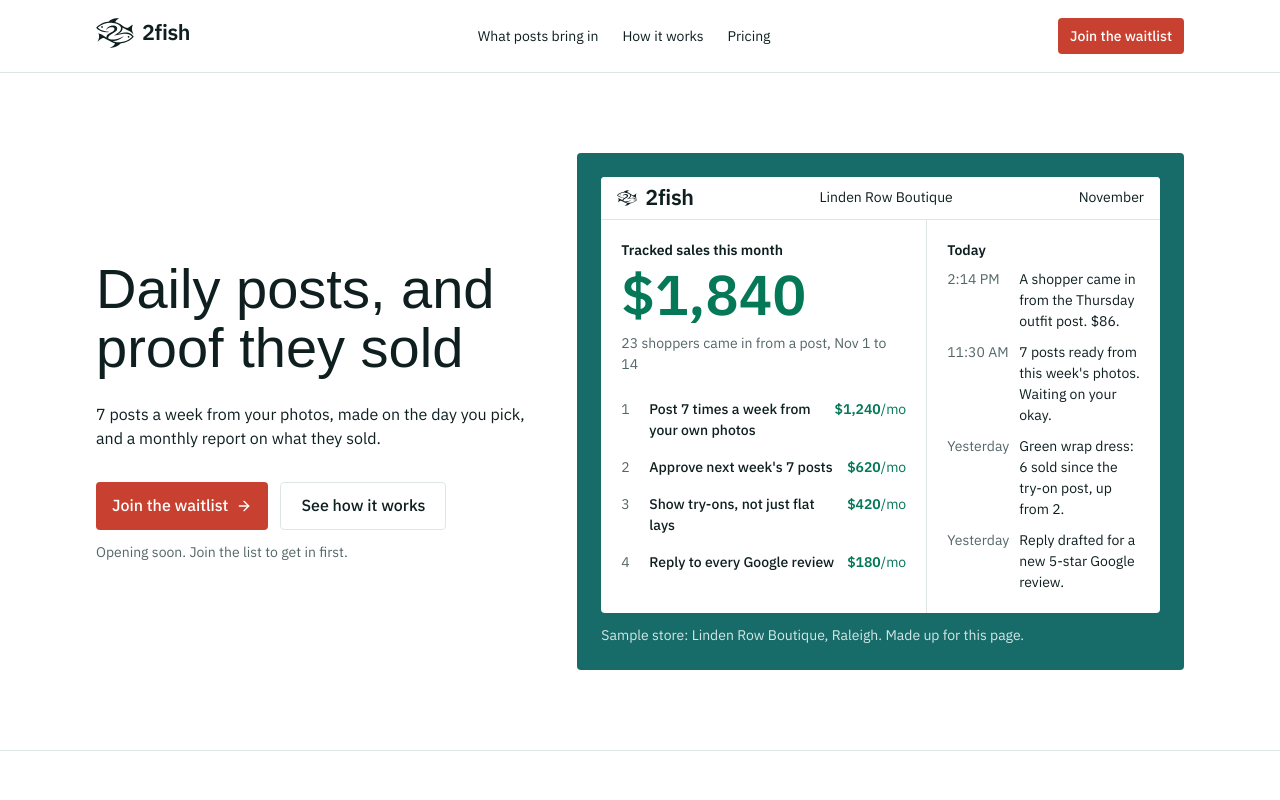
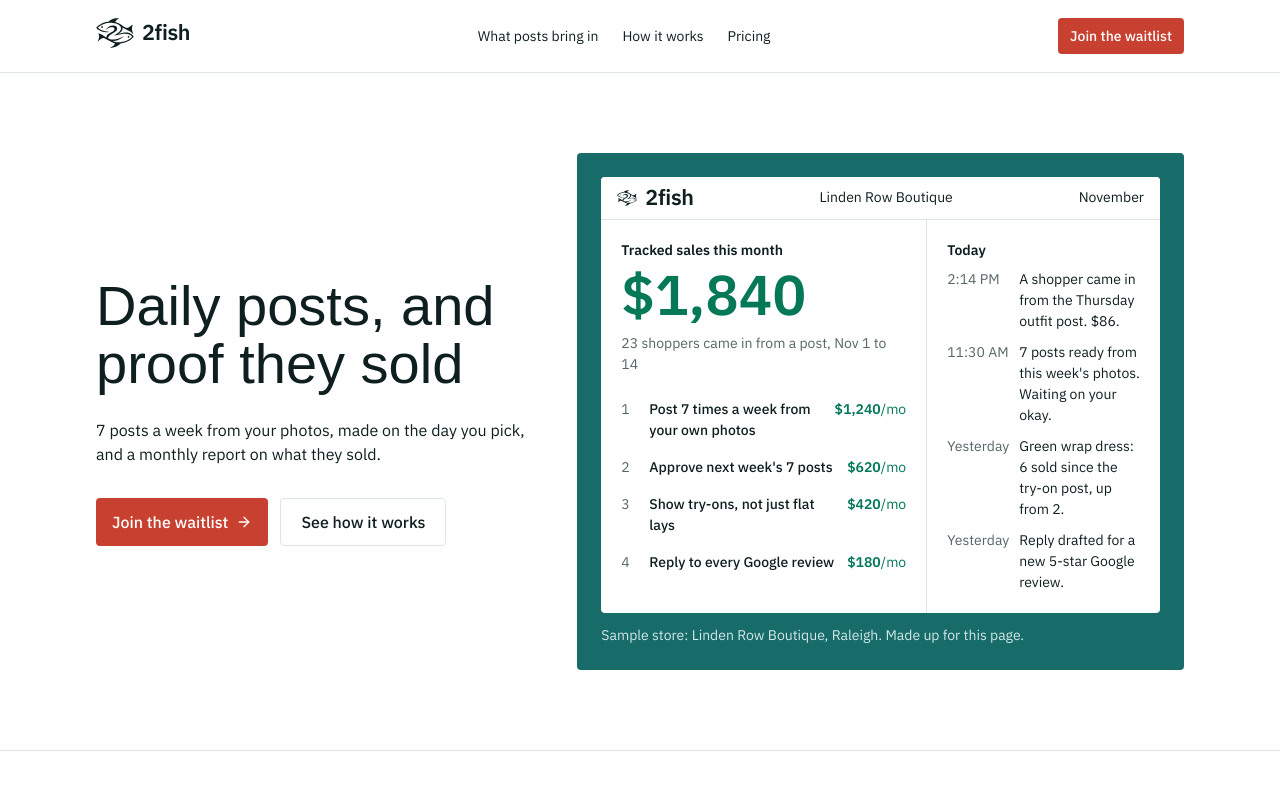
Before and after one commit to jacksonsanders13/2fish, a Next.js app: page / in a window 1280 px wide. Shown: the top 800 px of the page. Built offline with nearby package versions, Linux system fonts and the light colour scheme; a web font is replaced by a local one.

Commit message:
Hero: drop the opening soon line

```diff
--- a/src/components/landing/landing.tsx
+++ b/src/components/landing/landing.tsx
@@ -39,9 +39,6 @@ export function Landing() {
                   <a href="#how">See how it works</a>
                 </Button>
               </div>
-              <p className="rise mt-3 text-sm text-muted-foreground" style={{ "--rise-delay": "0.2s" } as React.CSSProperties}>
-                Opening soon. Join the list to get in first.
-              </p>
             </div>
             <div
               className="rise min-w-0 rounded-md bg-night p-3 sm:p-6"
```
